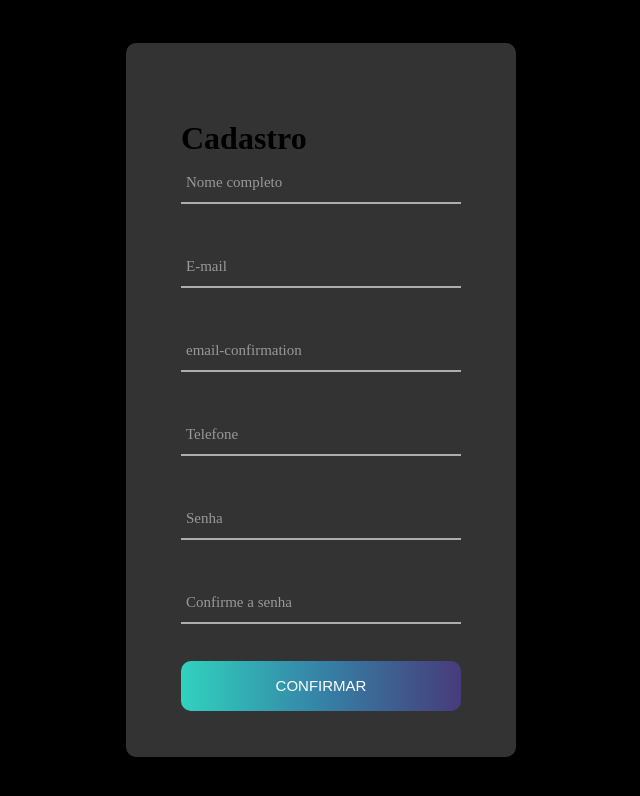
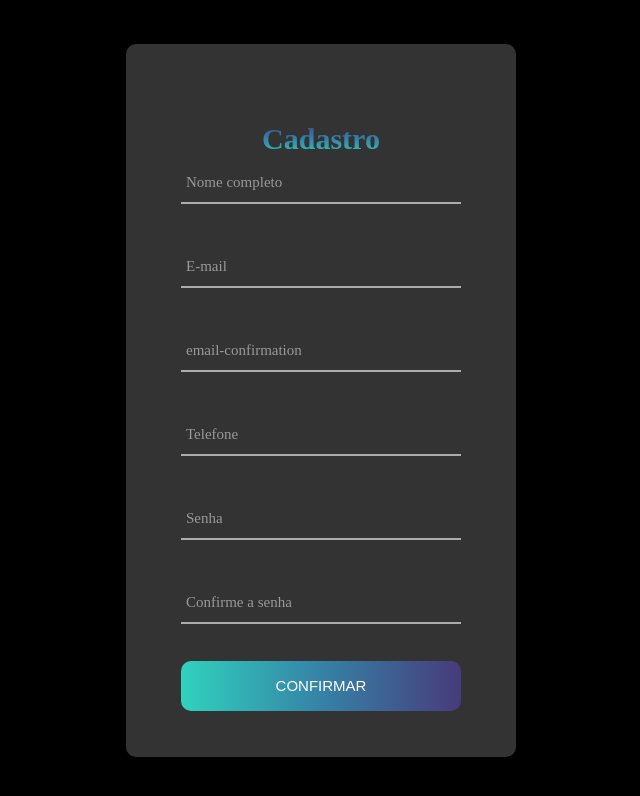
Before and after one commit to Carlosajunior/OL6-Frontend, a React (Vite) app: page /signup in a window 1280 px wide. Shown: the top 796 px of the page, without its empty margins (319-959 px from the left). Built offline with nearby package versions, Linux system fonts and the light colour scheme.

Commit message:
refact: correção na passagem de parametros

```diff
--- a/src/components/ButtonComponents/button-components.tsx
+++ b/src/components/ButtonComponents/button-components.tsx
@@ -1,10 +1,10 @@
 import "./button-components-styles.css";
 
 export const ButtonComponents = ({ buttonPlaceholder }) => {
-  const className = `btn-${buttonPlaceholder}`.toLocaleLowerCase();
+  const classNameButton = `btn-${buttonPlaceholder}`.toLocaleLowerCase();
   return (
     <div className="container-btn">
-      <button className={className}>{buttonPlaceholder}</button>
+      <button className={classNameButton}>{buttonPlaceholder}</button>
     </div>
   );
 };
--- /dev/null
+++ b/src/components/FormCoponents/form-components-styles.css
@@ -0,0 +1,18 @@
+* {
+  margin: 0;
+  padding: 0;
+  box-sizing: border-box;
+}
+
+[class*="form-"] {
+  width: 100%;
+}
+[class*="form-title-"] {
+  display: block;
+  font-size: 30px;
+  background: -webkit-linear-gradient(#473b7b 0%, #3584a7 51%, #30d2be 100%);
+  -webkit-background-clip: text;
+  -webkit-text-fill-color: transparent;
+  line-height: 1.2;
+  text-align: center;
+}
--- /dev/null
+++ b/src/components/FormCoponents/form-components.tsx
@@ -0,0 +1,13 @@
+import "./form-components-styles.css";
+
+export const FormComponents = ({ name, formTitle, children }) => {
+  const classNameForm = `form-${name}`.toLocaleLowerCase();
+  const classNameH1 = `form-title-${name}`.toLocaleLowerCase();
+
+  return (
+    <form className={classNameForm}>
+      <h1 className={classNameH1}>{formTitle}</h1>
+      <div className="wrap-form">{children} </div>
+    </form>
+  );
+};
--- a/src/pages/Login/login-form-styles.css
+++ b/src/pages/Login/login-form-styles.css
@@ -2,19 +2,6 @@
   margin: 0;
   padding: 0;
   box-sizing: border-box;
-}
-
-.login-form {
-  width: 100%;
-}
-.login-form-title {
-  display: block;
-  font-size: 30px;
-  background: -webkit-linear-gradient(#473b7b 0%, #3584a7 51%, #30d2be 100%);
-  -webkit-background-clip: text;
-  -webkit-text-fill-color: transparent;
-  line-height: 1.2;
-  text-align: center;
 }
 
 .text-center-login-form {
--- a/src/pages/Login/login-form.tsx
+++ b/src/pages/Login/login-form.tsx
@@ -3,13 +3,12 @@ import "./login-form-styles.css";
 import { LayoutComponents } from "../../components/LayoutComponents/layout-components";
 import { InputComponent } from "../../components/InputComponents/input-components";
 import { ButtonComponents } from "../../components/ButtonComponents/button-components";
+import { FormComponents } from "../../components/FormCoponents/form-components";
 
 export const LoginForm = () => {
   return (
     <LayoutComponents>
-      <form className="login-form">
-        <h1 className="login-form-title">OL6</h1>
-
+      <FormComponents name="login" formTitle="OL6">
         <InputComponent
           inputName="email"
           inputType="text"
@@ -32,7 +31,7 @@ export const LoginForm = () => {
             Criar conta.
           </Link>
         </div>
-      </form>
+      </FormComponents>
     </LayoutComponents>
   );
 };
--- a/src/pages/Signup/signup-form.tsx
+++ b/src/pages/Signup/signup-form.tsx
@@ -2,6 +2,7 @@ import { ReactElement } from "react";
 import { ButtonComponents } from "../../components/ButtonComponents/button-components";
 import { InputComponent } from "../../components/InputComponents/input-components";
 import { LayoutComponents } from "../../components/LayoutComponents/layout-components";
+import { FormComponents } from "../../components/FormCoponents/form-components";
 
 export function SignUpForm() {
   const dataArray: Array<{
@@ -38,12 +39,10 @@ export function SignUpForm() {
 
   return (
     <LayoutComponents>
-      <form className="signup-form">
-        <h1 className="signup-form-title">Cadastro</h1>
-
+      <FormComponents name="signup" formTitle="Cadastro">
         {inputsArray}
         <ButtonComponents buttonPlaceholder="Confirmar" />
-      </form>
+      </FormComponents>
     </LayoutComponents>
   );
 }
```
